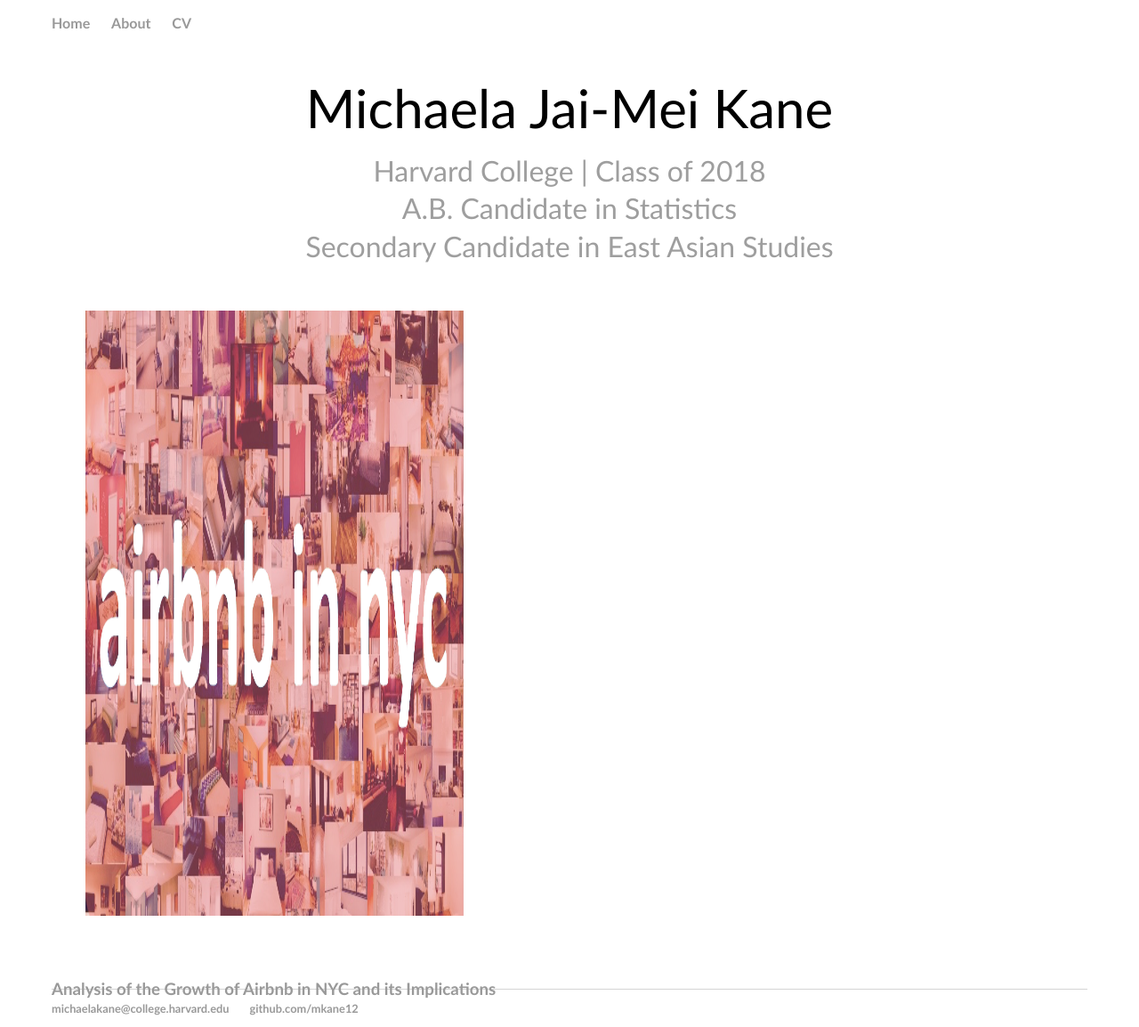
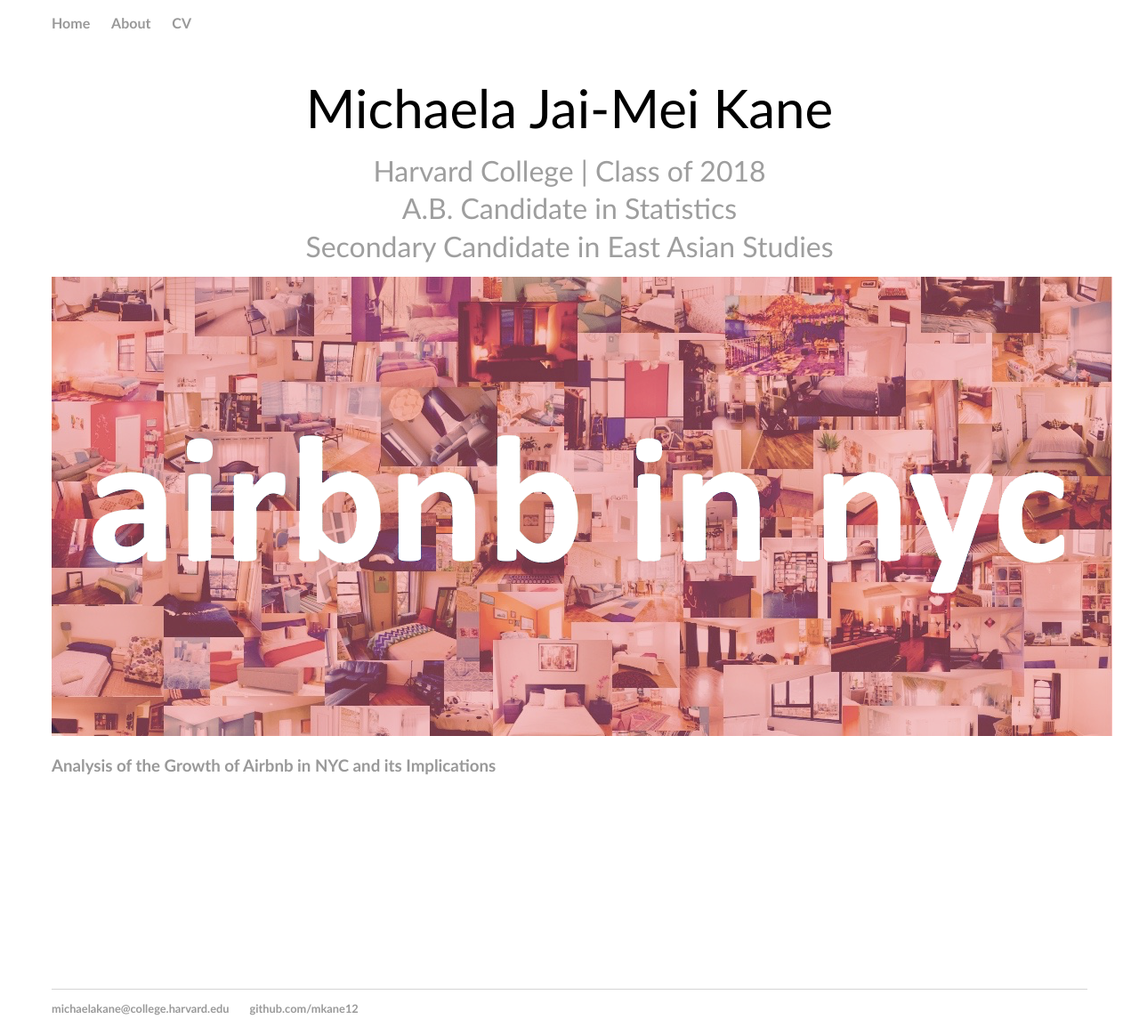
Before and after one commit to mkane12/mkane12.github.io, a Jekyll site: the page built from index.html, in a window 1280 px wide. Shown: the whole page at 89% size. Built offline with Jekyll 4.4.1, drawn with Linux system fonts in a browser that asks for light colours.

Commit message:
Update index.html

```diff
--- a/index.html
+++ b/index.html
@@ -14,7 +14,7 @@
 
 	<a href="airbnb">
 		<div class="site">
-			<img src="airbnb/img/header-image-6.png" style="width:85%; height: 85%; margin-left: 7.5%; margin-top: 7.5%; margin-bottom: 10%;">
+			<img src="airbnb/img/header-image-6.png">
 			<h3>Analysis of the Growth of Airbnb in NYC and its Implications</h3>
 		</div>
 	</a>
```
